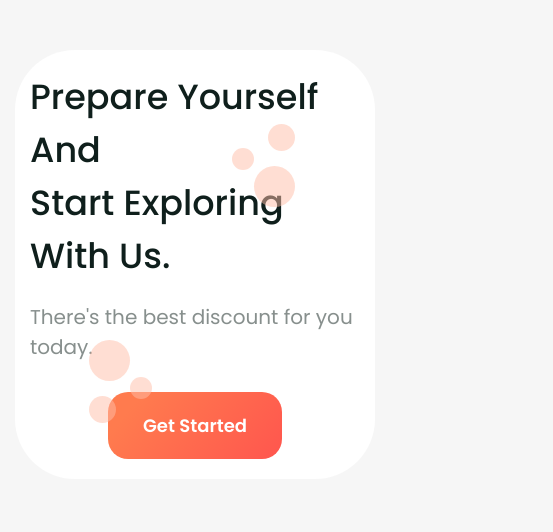
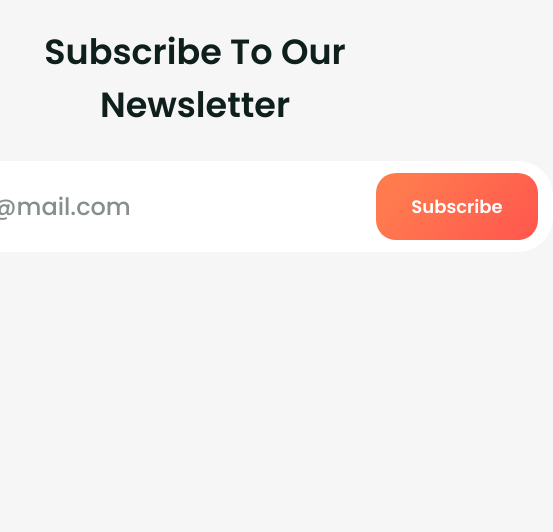
Before and after one commit to kaswister/GoTrip-Landing, a plain HTML site: page index.html in a window 390 px wide. Shown: the whole page, 553 px wide, since content can reach past the window. Drawn offline with nearby package versions, Linux system fonts and the light colour scheme.

Commit message:
feat: add responsife design for subscribe block media 850

```diff
--- a/css/base.css
+++ b/css/base.css
@@ -832,4 +832,15 @@ body {
     margin-bottom: 30px;
     font-size: 20px;
   }
+
+  /* Subscribe  */
+
+  .subscribe {
+    padding: 25px 0 30px;
+  }
+
+  .subscribe__title {
+    font-size: 35px;
+    margin-bottom: 30px;
+  }
 }
--- a/index.html
+++ b/index.html
@@ -120,7 +120,7 @@
                 </div>
             </section>
 
-            <section class="cta">
+            <section class="cta none">
                 <div class="container">
                     <div class="cta__plate">
                         <h2 class="cta__title">
@@ -138,7 +138,7 @@
                 </div>
             </section>
 
-            <section class="subscribe none">
+            <section class="subscribe">
                 <div class="container">
                     <div class="subscribe__content">
                         <h2 class="subscribe__title">
```
